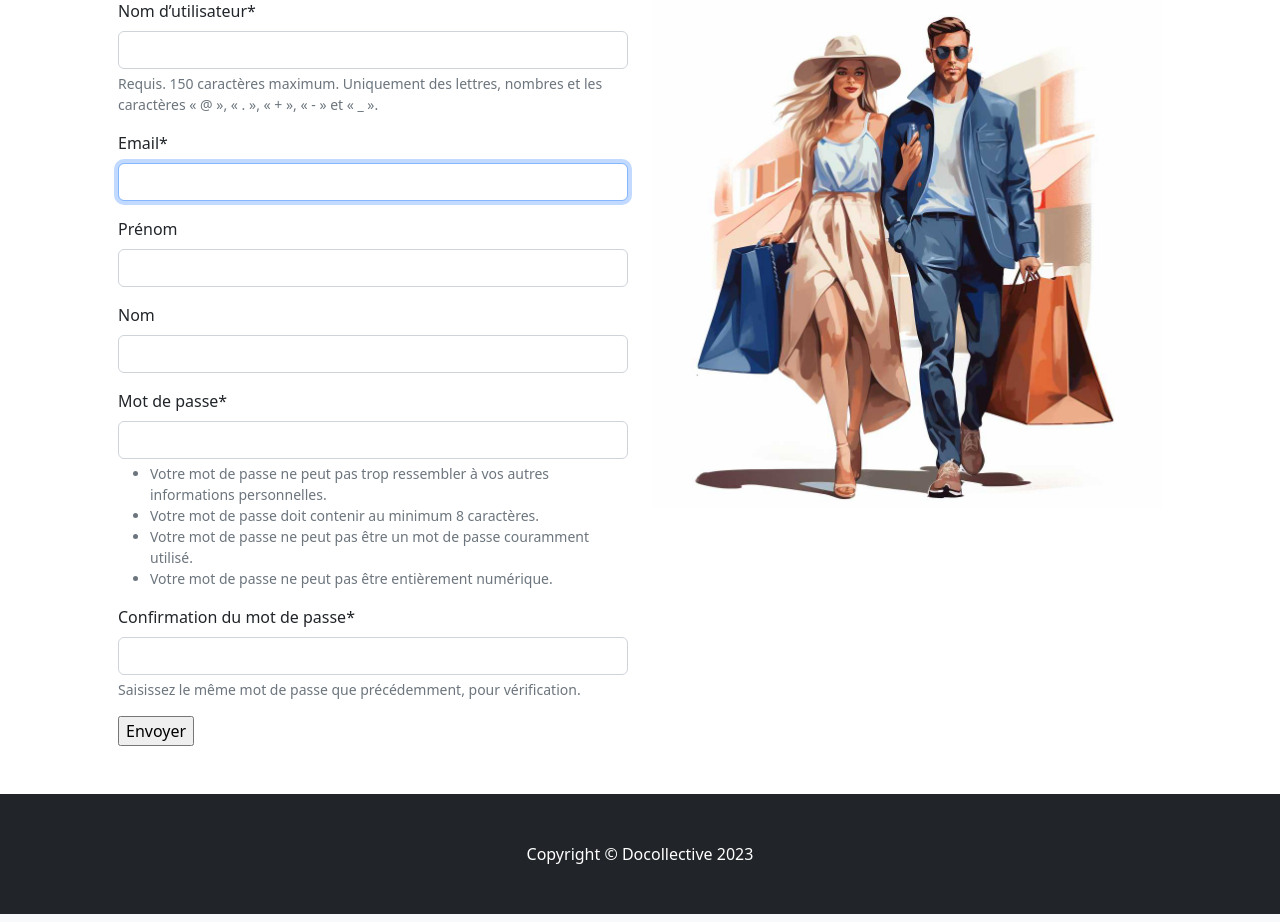
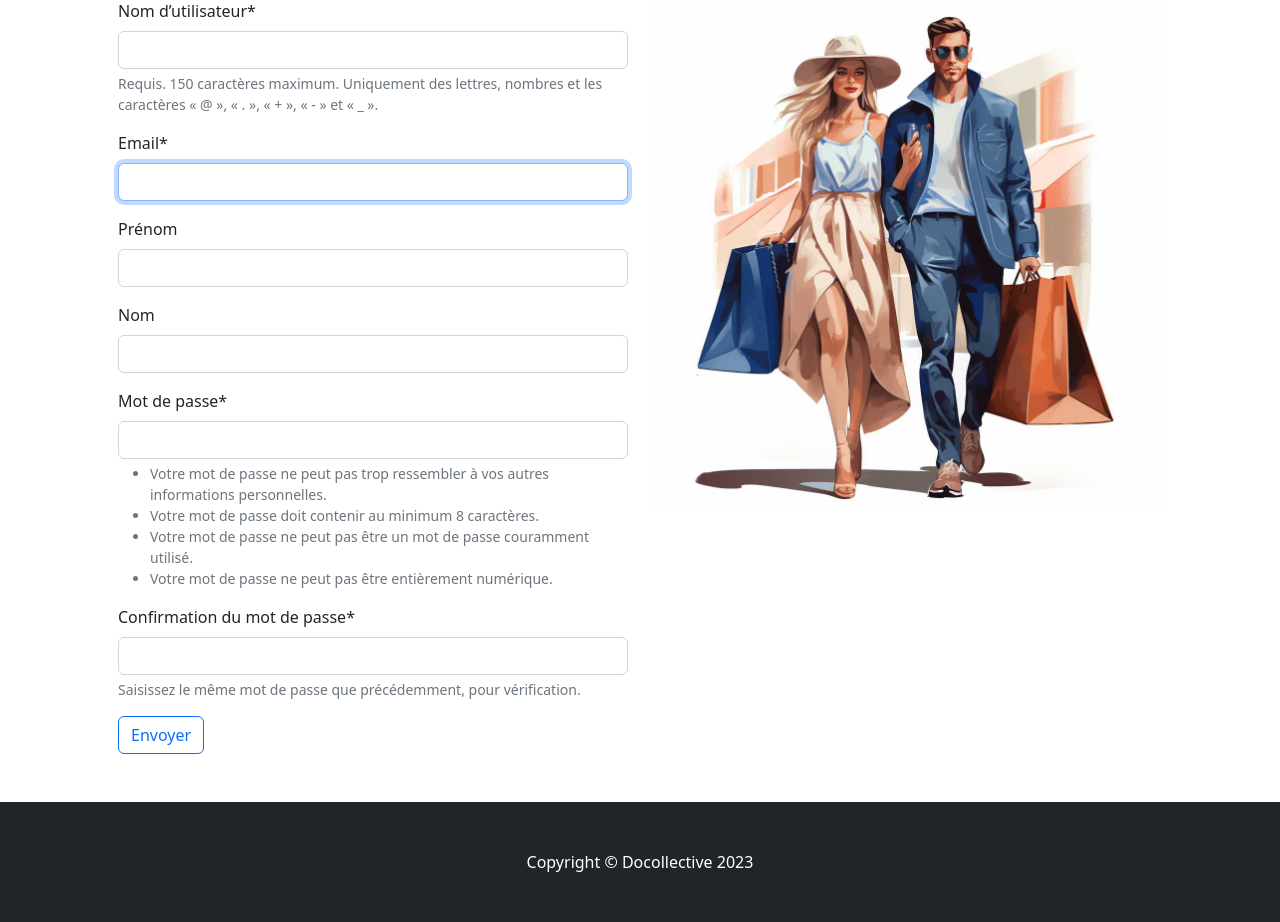
Before and after one commit to gabigab117/docollective, a Django app: page /account/signup/ in a window 1280 px wide. Shown: the part 450-1372 px from the top of the page. Run offline with Django 4.2, Linux system fonts and the light colour scheme; some libraries are stand-ins or nearby versions.

Commit message:
baeautiful button !

```diff
--- a/docollective/accounts/templates/accounts/login.html
+++ b/docollective/accounts/templates/accounts/login.html
@@ -11,7 +11,7 @@
         <form method="post">
             {% csrf_token %}
             {{ form|crispy }}
-            <input type="submit" value="Envoyer">
+            <input type="submit" value="Envoyer" class="btn btn-outline-primary">
 
         </form>
     </div>
--- a/docollective/accounts/templates/accounts/signup.html
+++ b/docollective/accounts/templates/accounts/signup.html
@@ -11,7 +11,7 @@
         <form method="post">
             {% csrf_token %}
             {{ form|crispy }}
-            <input type="submit" value="Envoyer">
+            <input type="submit" value="Envoyer" class="btn btn-outline-primary">
 
         </form>
     </div>
```
